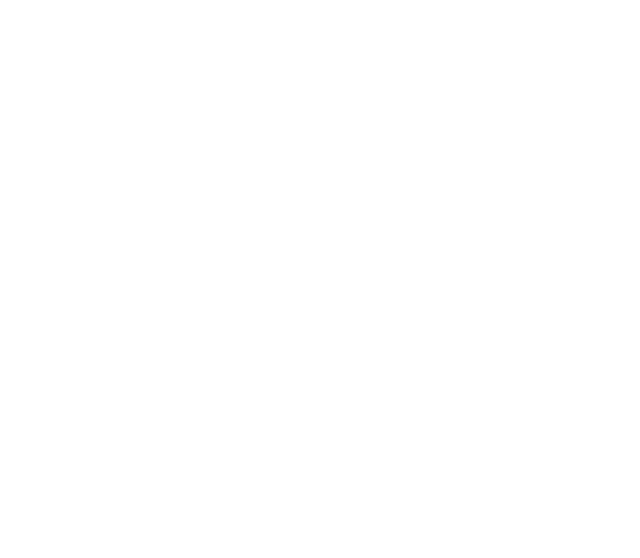
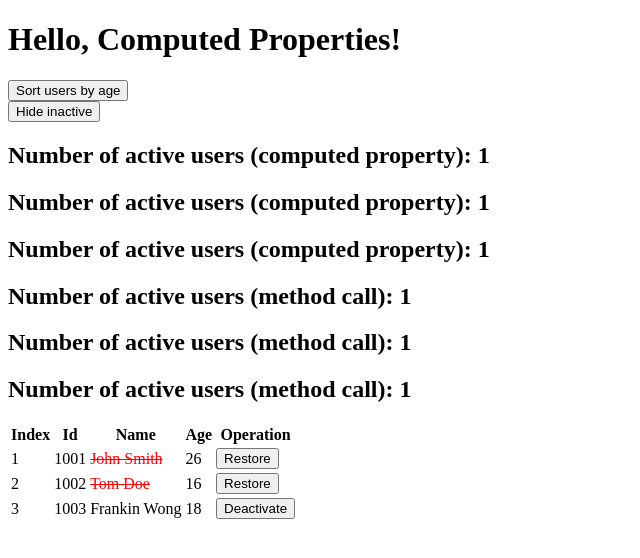
Before and after one commit to PathNotFound404/learn-vue-3, a Vue app: page / in a window 1280 px wide. Shown: the top 558 px of the page, without its empty margins (0-640 px from the left). Built offline with nearby package versions, Linux system fonts and the light colour scheme.

Commit message:
copmuted proprerties

```diff
--- a/src/App.vue
+++ b/src/App.vue
@@ -1,7 +1,86 @@
-<script setup></script>
+<template>
+  <h1>{{ message }}</h1>
+  <button @click="sortUsersByAge">Sort users by age</button>
+  <br />
+  <button @click="hideInactive = !hideInactive">{{ toggleButtonName }}</button>
 
-<template>
+  <h2>Number of active users (computed property): {{ numberOfActiveUsers }}</h2>
+  <h2>Number of active users (computed property): {{ numberOfActiveUsers }}</h2>
+  <h2>Number of active users (computed property): {{ numberOfActiveUsers }}</h2>
 
+  <h2>
+    Number of active users (method call): {{ computeNumberOfActiveUsers() }}
+  </h2>
+  <h2>
+    Number of active users (method call): {{ computeNumberOfActiveUsers() }}
+  </h2>
+  <h2>
+    Number of active users (method call): {{ computeNumberOfActiveUsers() }}
+  </h2>
+  <table>
+    <tr>
+      <th>Index</th>
+      <th>Id</th>
+      <th>Name</th>
+      <th>Age</th>
+      <th>Operation</th>
+    </tr>
+    <tr v-for="(user, index) in filteredUsers" :key="user.id">
+      <td>{{ index + 1 }}</td>
+      <td>{{ user.id }}</td>
+      <td :class="{ inactive: !user.isActive }">
+        {{ user.name }}
+      </td>
+      <td>{{ user.age }}</td>
+      <td>
+        <button @click="user.isActive = !user.isActive">
+          {{ user.isActive ? 'Deactivate' : 'Restore' }}
+        </button>
+      </td>
+    </tr>
+  </table>
 </template>
 
-<style scoped></style>
+<script setup>
+import { computed, ref } from 'vue'
+
+let message = ref('Hello, Computed Properties!')
+
+const users = ref([
+  { id: 1001, name: 'John Smith', age: 26, isActive: false },
+  { id: 1002, name: 'Tom Doe', age: 16, isActive: false },
+  { id: 1003, name: 'Frankin Wong', age: 18, isActive: true }
+])
+
+let hideInactive = ref(false)
+
+function sortUsersByAge() {
+  users.value.sort((a, b) => a.age - b.age)
+}
+
+let toggleButtonName = computed(() =>
+  hideInactive.value ? 'Show all' : 'Hide inactive'
+)
+
+let numberOfActiveUsers = computed(() => {
+  console.log('computed property')
+  return users.value.filter((user) => user.isActive).length
+})
+
+let filteredUsers = computed(()=>
+    hideInactive.value ? users.value.filter(user=>user.isActive) : users.value
+)
+
+let computeNumberOfActiveUsers = () =>{
+    console.log('Method Call')
+    return users.value.filter((user) => user.isActive).length
+}
+
+</script>
+
+<style scoped>
+.inactive {
+  color: red;
+  text-decoration: line-through;
+}
+</style>
```
